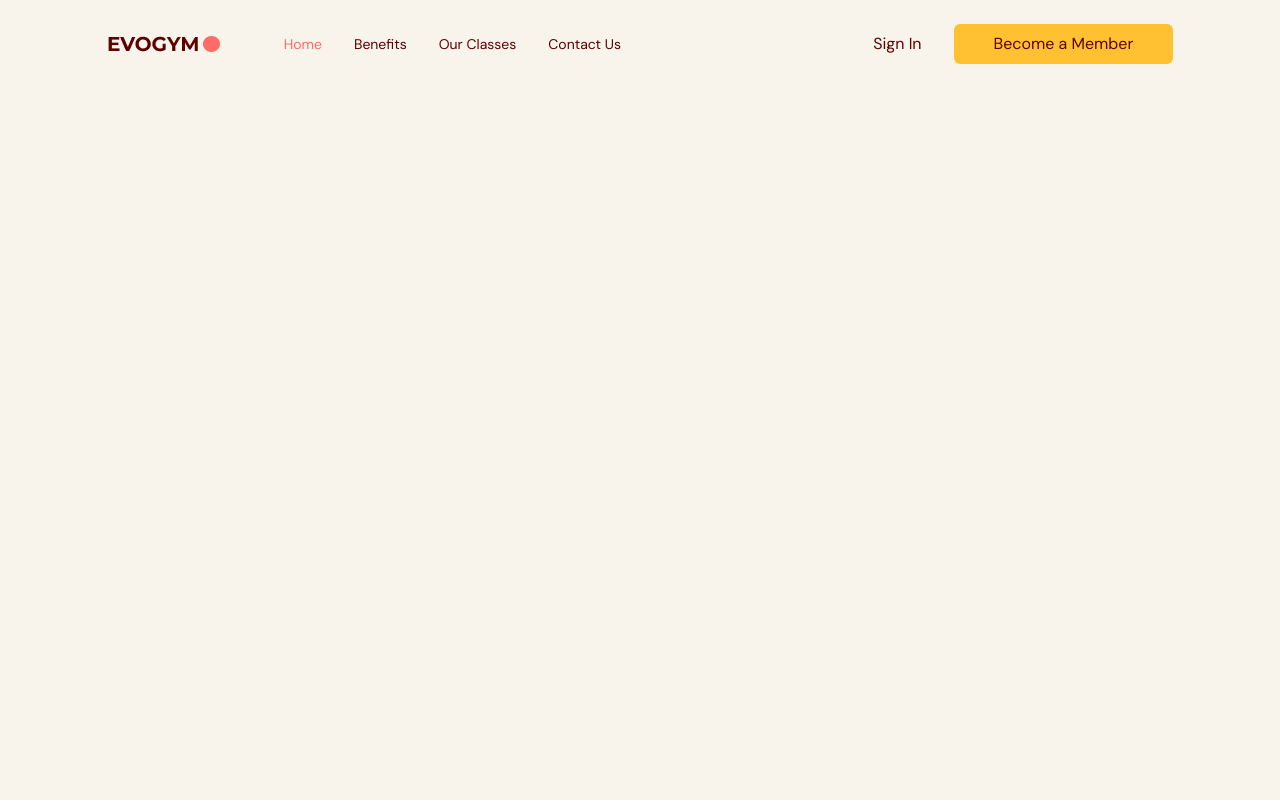
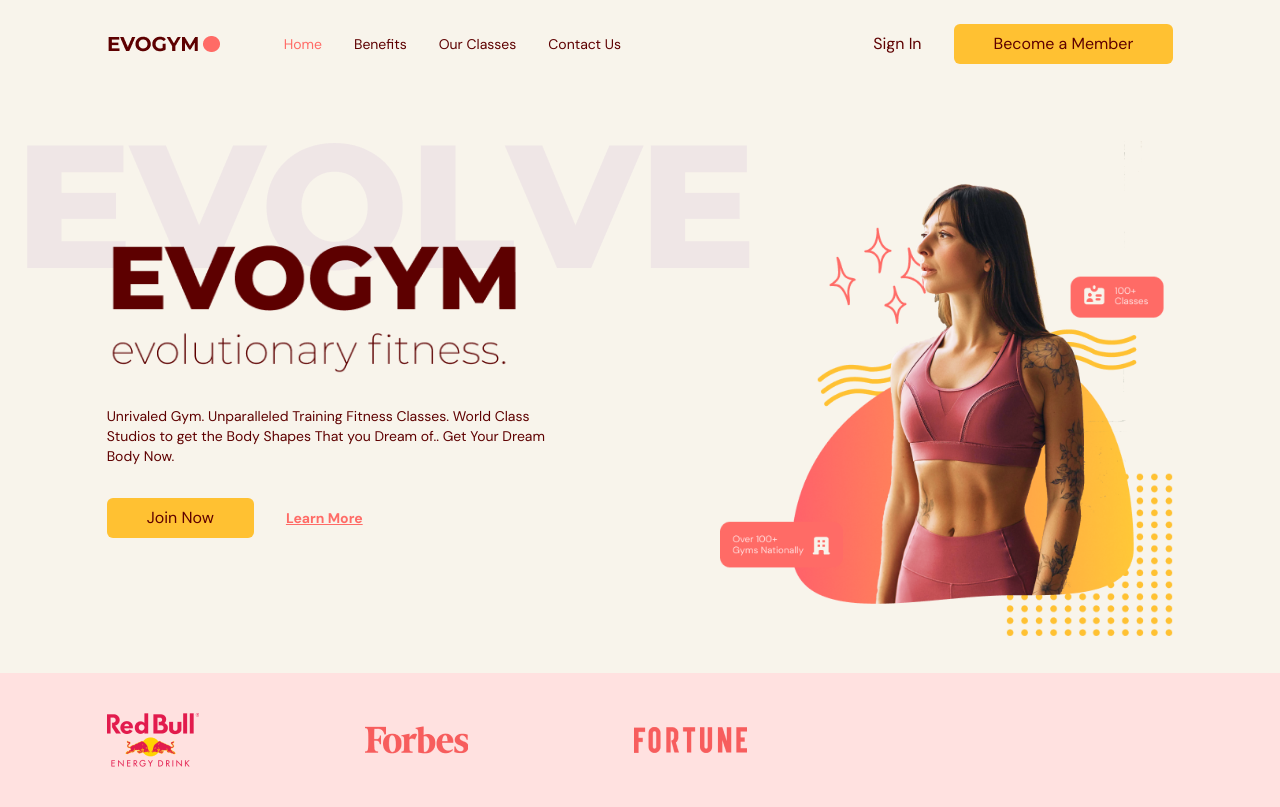
Before and after one commit to lawrencejews/ecommerceNode, a React (Vite) app: page / in a window 1280 px wide. Built offline with nearby package versions, Linux system fonts and the light colour scheme.

Commit message:
finished adding the home page

```diff
--- a/src/App.tsx
+++ b/src/App.tsx
@@ -1,17 +1,38 @@
 import Navbar from "@/scenes/Navbar";
-import { useState } from "react";
+import { useEffect, useState } from "react";
 import { SelectedPage } from "@/shared/types";
+
+import Home from "@/scenes/home";
 
 
 function App() {
 
-  const [selectedPage, setSelectedPage] = useState<SelectedPage>(SelectedPage.Home)
+  const [selectedPage, setSelectedPage] = useState<SelectedPage>(SelectedPage.Home);
+  const [isTopOfPage, setIsTopOfPage] = useState<boolean>(true);
+
+  useEffect(() => {
+    const handleScroll = () => {
+      if (window.scrollY === 0) {
+        setIsTopOfPage(true);
+        setSelectedPage(SelectedPage.Home);
+      }
+      if(window.scrollY !== 0){
+        setIsTopOfPage(false);
+      }
+    }
+    window.addEventListener("scroll", handleScroll);
+    return () => window.removeEventListener("scroll", handleScroll);
+  }, [])
 
   return (
     <>
       <div className='app bg-gray-20'>
         <Navbar
+          isTopOfPage={isTopOfPage}
           selectedPage={selectedPage}
+          setSelectedPage={setSelectedPage}
+        />
+        <Home
           setSelectedPage={setSelectedPage}
         />
       </div>
--- a/src/scenes/Navbar/index.tsx
+++ b/src/scenes/Navbar/index.tsx
@@ -8,20 +8,22 @@
 
 
 type Props = {
+  isTopOfPage: boolean;
   selectedPage: SelectedPage;
   setSelectedPage: (value: SelectedPage) => void;
 }
 
-function Navbar({ selectedPage, setSelectedPage}: Props) {
+function Navbar({ isTopOfPage, selectedPage, setSelectedPage }: Props) {
 
   const flexBetween = "flex items-center justify-between";
   const isAboveMediumScreens = useMediaQuery("(min-width: 1060px)");
 
-  const [isMenuToggled, setIsMenuToggled] = useState<boolean>(false)
+  const [isMenuToggled, setIsMenuToggled] = useState<boolean>(false);
+  const navbarBackground = isTopOfPage ? " " : "bg-primary-100 drop-shadow";
 
   return (
     <nav>
-      <div className={`${flexBetween} fixed top-0 z-30 w-full py-6`} >
+      <div className={`${navbarBackground} ${flexBetween} fixed top-0 z-30 w-full py-6`} >
         <div className={`${flexBetween} mx-auto w-5/6`}>
           <div className={`${flexBetween} w-full gap-16`}>
             {/* LEFT SIDE */}
@@ -68,9 +70,44 @@
               </button>
             )}
           </div>
-
         </div>
       </div>
+
+      {/*  MOBILE MENU MODAL */}
+      {!isAboveMediumScreens && isMenuToggled && (
+        <div className="fixed right-0 bottom-0 z-40 h-full w-[300px] bg-primary-100 drop-shadow-xl">
+          {/* CLOSE ICON */}
+          <div className="flex justify-end p-12">
+            <button onClick={() => setIsMenuToggled(!isMenuToggled)}>
+              <XMarkIcon className="h-6 w-6 text-gray-400" />
+            </button>
+          </div>
+
+          {/* MENU ITEMS  */}
+          <div className="ml-[33%] flex flex-col gap-10 text-xl">
+            <Link
+              page="Home"
+              selectedPage={selectedPage}
+              setSelectedPage={setSelectedPage}
+            />
+            <Link
+              page="Benefits"
+              selectedPage={selectedPage}
+              setSelectedPage={setSelectedPage}
+            />
+            <Link
+              page="Our Classes"
+              selectedPage={selectedPage}
+              setSelectedPage={setSelectedPage}
+            />
+            <Link
+              page="Contact Us"
+              selectedPage={selectedPage}
+              setSelectedPage={setSelectedPage}
+            />
+          </div>
+        </div>
+      )}
     </nav>
   )
 }
--- /dev/null
+++ b/src/scenes/home/index.tsx
@@ -0,0 +1,103 @@
+import { SelectedPage } from '@/shared/types';
+import useMediaQuery from '@/hooks/useMediaQuery';
+import ActionButton from '@/shared/ActionButton';
+import HomePageText from "@/assets/HomePageText.png";
+import HomePageGraphic from "@/assets/HomePageGraphic.png";
+import SponsorRedBull from "@/assets/SponsorRedBull.png";
+import SponsorForbes from "@/assets/SponsorForbes.png";
+import SponsorFortune from "@/assets/SponsorFortune.png";
+import AnchorLink from 'react-anchor-link-smooth-scroll';
+import { motion } from "framer-motion";
+
+
+type Props = {
+  setSelectedPage: (value: SelectedPage) => void
+}
+
+const Home = ({ setSelectedPage }: Props) => {
+
+  const isAboveMediumScreens = useMediaQuery("(min-width: 1060px)");
+
+  return (
+    <section
+      id="home"
+      className='gap-16 bg-gray-20 py-10 md:h-full md:pb-0'
+    >
+      {/* IMAGE AND MAIN HEADER */}
+      <motion.div
+        className='md:flex mx-auto w-5/6 items-center justify-center md:h-5/6'
+        onViewportEnter={() => setSelectedPage(SelectedPage.Home)}
+      >
+        {/* MAIN HEADER */}
+        <div className='z-10 mt-32 md:basis-3/5' >
+          {/* HEADINGS */}
+          <motion.div
+            initial="hidden"
+            whileInView="visible"
+            viewport={{ once: true, amount: 0.5 }}
+            transition={{ duration: 0.5 }}
+            variants={{
+              hidden: { opacity: 0, x: -50 },
+              visible: { opacity: 1, x: 0 },
+            }}
+            className='md:-mt-20'
+          >
+            <div className='relative'>
+              <div className='before:absolute before:-top-20 before:-left-20 before:z-[-1] md:before:content-evolvetext '>
+                <img src={HomePageText} alt="home-page-text" />
+              </div>
+            </div>
+            <p className='mt-8 text-sm'>
+              Unrivaled Gym. Unparalleled Training Fitness Classes. World Class
+              Studios to get the Body Shapes That you Dream of.. Get Your Dream
+              Body Now.
+            </p>
+          </motion.div>
+
+          {/* ACTIONS */}
+          <motion.div
+            className='mt-8 flex items-center gap-8'
+            initial="hidden"
+            whileInView="visible"
+            viewport={{ once: true, amount: 0.5 }}
+            transition={{ delay: 0.2, duration: 0.5 }}
+            variants={{
+              hidden: { opacity: 0, x: -50 },
+              visible: { opacity: 1, x: 0 },
+            }}
+          >
+            <ActionButton setSelectedPage={setSelectedPage}>
+              Join Now
+            </ActionButton>
+            <AnchorLink
+              className='text-sm font-bold text-primary-500 underline hover:text-secondary-500 '
+              onClick={() => setSelectedPage(SelectedPage.ContactUs)}
+              href={`#${SelectedPage.ContactUs}`}
+            >
+              <p>Learn More</p>
+            </AnchorLink>
+          </motion.div>
+        </div>
+
+        {/* IMAGE HEADER */}
+        <div className='flex basis-3/5 justify-center md:z-10 md:ml-40 md:mt-16 md:justify-items-end'>
+          <img alt='home-page-graphic' src={HomePageGraphic} />
+        </div>
+      </motion.div>
+      {/* SPONSORS */}
+      {isAboveMediumScreens && (
+        <div className='h-[150px w-full bg-primary-100 py-10'>
+          <div className='mx-auto w-5/6'>
+            <div className='flex w-3/5 items-center justify-between'>
+              <img alt='redbull-sponsor' src={SponsorRedBull} />
+              <img alt='forbes-sponsor' src={SponsorForbes} />
+              <img alt='fortune-sponsor' src={SponsorFortune} />
+            </div>
+          </div>
+        </div>
+      )}
+    </section>
+  )
+}
+
+export default Home;
```
Lines whose indentation alone changed are shown as unchanged.
